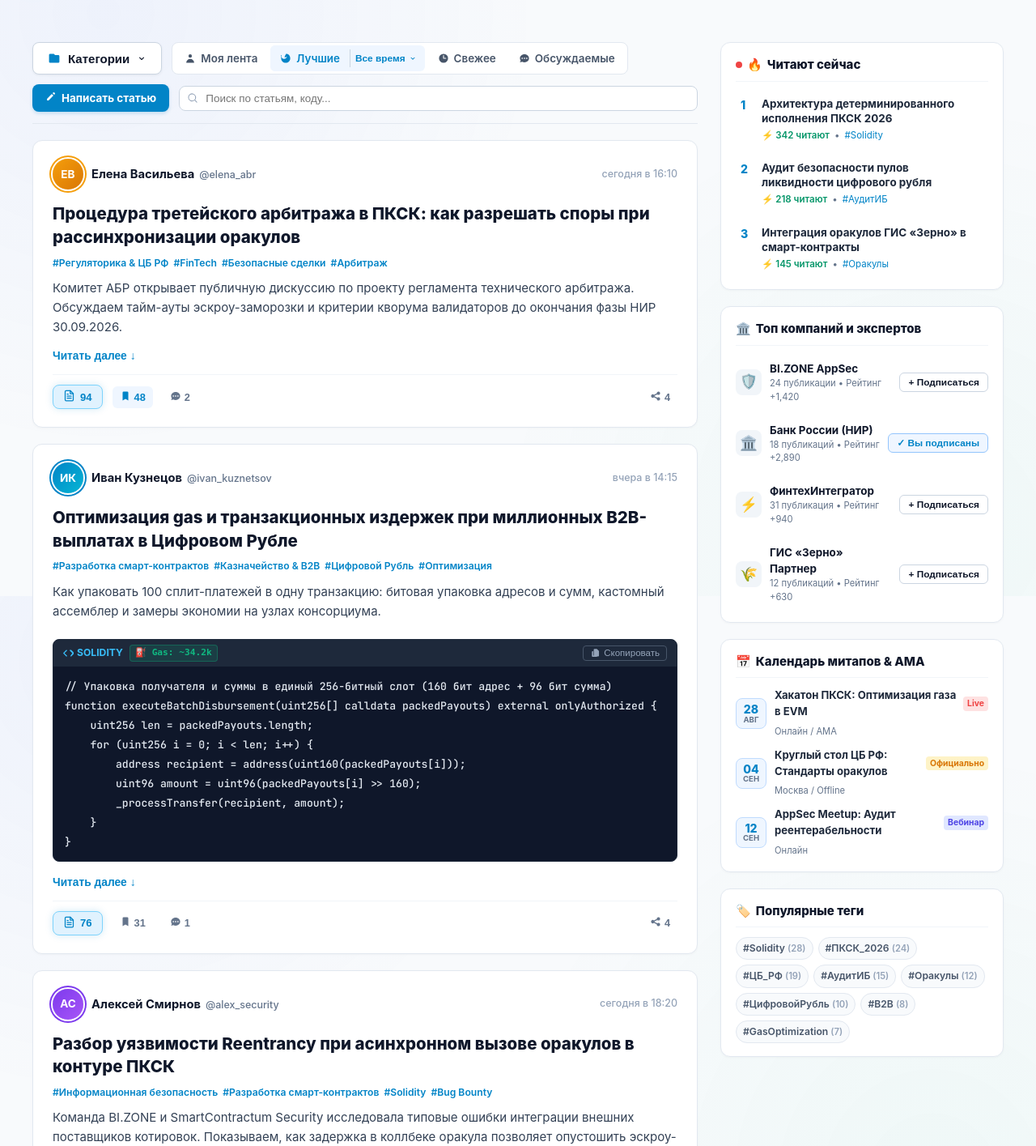
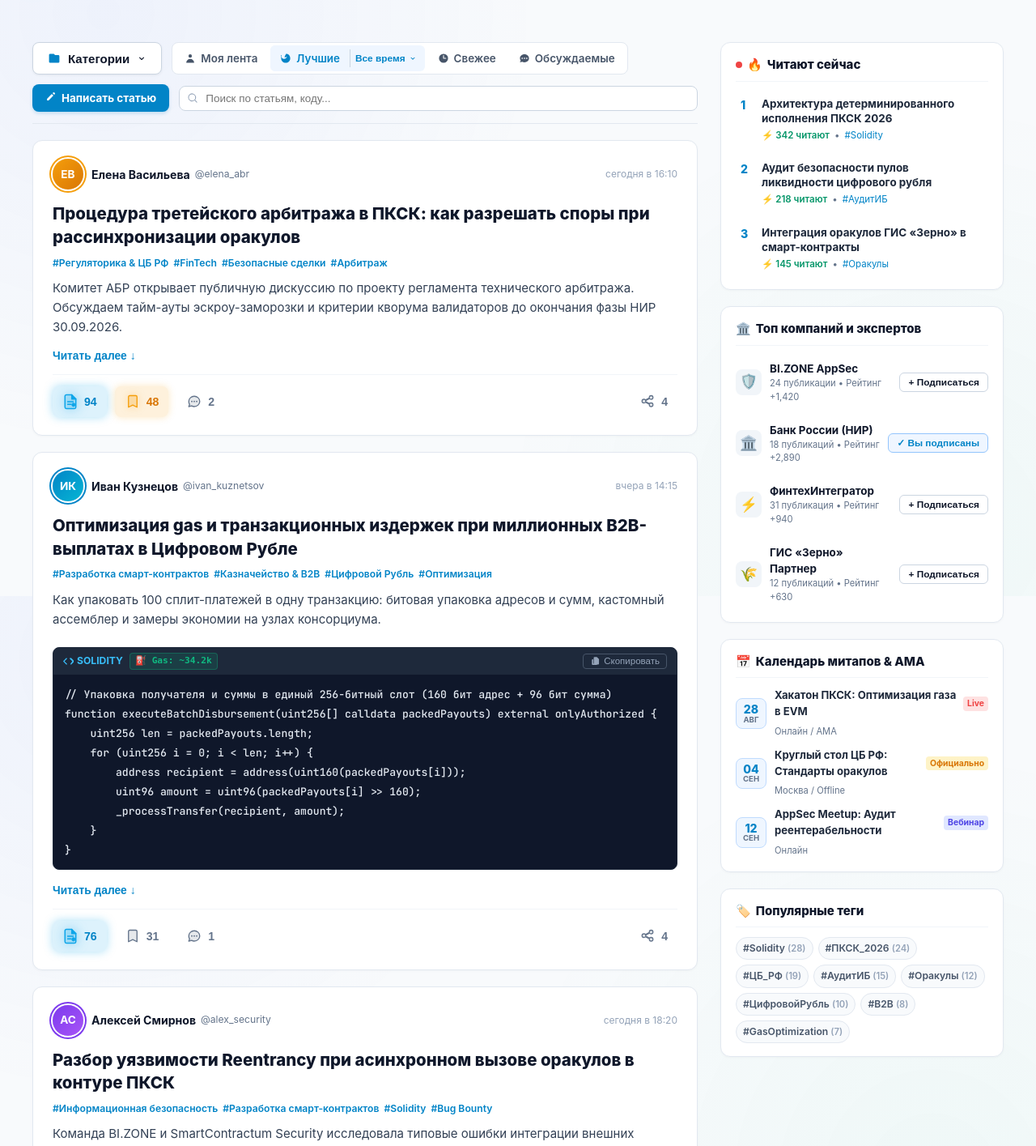
Before and after one commit to Th3Dem/smartcontractum, a FastAPI app: page /feed in a window 1280 px wide. Shown: the part 64-1479 px from the top of the page at 81% size. Run offline with FastAPI, Linux system fonts and the light colour scheme.

Commit message:
style(feed): refine article footer action icons, remove like button outline, add neon active glow, and enlarge bookmarks/comments/share

```diff
--- a/frontend/static/css/forum_social.css
+++ b/frontend/static/css/forum_social.css
@@ -2047,76 +2047,132 @@ body.light-theme-feed {
 }
 
 /* ======================================================================
-   SMART CONTRACT LIKE BUTTON (v2.5.0)
+   CARD FOOTER ACTION BUTTONS & SMART CONTRACT LIKE (v2.6.0)
 ====================================================================== */
+.habr-card-footer {
+    display: flex;
+    align-items: center;
+    justify-content: space-between;
+    padding-top: 14px;
+    border-top: 1px solid #f1f5f9;
+    gap: 12px;
+    margin-top: auto;
+}
+
+.habr-footer-left {
+    display: flex;
+    align-items: center;
+    gap: 10px;
+}
+
+.habr-footer-right {
+    display: flex;
+    align-items: center;
+    gap: 10px;
+}
+
+/* Unified Stat Buttons */
+.habr-stat-btn {
+    display: inline-flex !important;
+    align-items: center !important;
+    justify-content: center !important;
+    gap: 7px !important;
+    height: 38px !important;
+    padding: 0 12px !important;
+    border-radius: 8px !important;
+    border: none !important;
+    background: transparent !important;
+    color: #64748b !important;
+    font-size: 0.88rem !important;
+    font-weight: 700 !important;
+    cursor: pointer !important;
+    transition: all 0.18s cubic-bezier(0.4, 0, 0.2, 1) !important;
+    user-select: none !important;
+    box-sizing: border-box !important;
+    outline: none !important;
+}
+
+.habr-stat-btn .stat-icon-wrap {
+    display: inline-flex;
+    align-items: center;
+    justify-content: center;
+    width: 20px;
+    height: 20px;
+}
+
+.habr-stat-btn .stat-svg {
+    width: 18px;
+    height: 18px;
+    display: block;
+    transition: transform 0.2s cubic-bezier(0.34, 1.56, 0.64, 1);
+}
+
+.habr-stat-btn:hover .stat-svg {
+    transform: scale(1.15);
+}
+
+/* 1. Smart Contract Like Button (Border-free, Glow on Active) */
 .btn-contract-like {
-    display: inline-flex;
-    align-items: center;
-    gap: 6px;
-    padding: 5px 12px;
-    border-radius: 8px;
-    background: #f8fafc;
-    border: 1px solid #e2e8f0;
-    color: #475569;
-    font-size: 0.82rem;
-    font-weight: 700;
-    cursor: pointer;
-    transition: all 0.18s cubic-bezier(0.4, 0, 0.2, 1);
+    border: none !important;
+    background: transparent !important;
+    color: #64748b !important;
 }
 
 .btn-contract-like:hover {
-    background: #eff6ff;
-    color: #0284c7;
-    border-color: #bae6fd;
+    background: rgba(14, 165, 233, 0.08) !important;
+    color: #0284c7 !important;
     transform: translateY(-1px);
-    box-shadow: 0 2px 6px rgba(2, 132, 199, 0.12);
+}
+
+.btn-contract-like:hover .contract-icon-svg {
+    transform: scale(1.22) rotate(-6deg) !important;
 }
 
 .btn-contract-like.is-active {
-    background: #e0f2fe;
-    color: #0284c7;
-    border-color: #7dd3fc;
-    box-shadow: 0 0 10px rgba(2, 132, 199, 0.18);
-}
-
-.btn-contract-like .contract-icon-svg {
-    width: 15px;
-    height: 15px;
-    stroke: currentColor;
-    stroke-width: 2;
-    transition: transform 0.2s ease;
-}
-
-.btn-contract-like:hover .contract-icon-svg {
-    transform: scale(1.15) rotate(-6deg);
-}
-
-.habr-author-meta {
-    display: flex;
-    flex-direction: column;
-    justify-content: center;
-}
-
-.author-name-line {
-    display: flex;
-    align-items: baseline;
-    gap: 6px;
-}
-
-.habr-author-name {
-    font-size: 0.92rem;
-    font-weight: 700;
-    color: #0f172a;
-}
-
-.habr-author-handle {
-    font-size: 0.78rem;
-    color: #64748b;
-    font-weight: 500;
-}
-
-.habr-post-time {
-    font-size: 0.78rem;
-    color: #94a3b8;
-    font-weight: 500;
-}
+    background: rgba(14, 165, 233, 0.14) !important;
+    color: #0284c7 !important;
+    box-shadow: 0 0 12px rgba(14, 165, 233, 0.35) !important;
+}
+
+.btn-contract-like.is-active .contract-icon-svg {
+    color: #0ea5e9 !important;
+    filter: drop-shadow(0 0 6px rgba(14, 165, 233, 0.65)) !important;
+    transform: scale(1.12);
+}
+
+.btn-contract-like.is-active .likes-count-val {
+    color: #0284c7 !important;
+    font-weight: 800 !important;
+}
+
+/* 2. Bookmarks Button */
+.btn-bookmark:hover {
+    background: rgba(245, 158, 11, 0.08) !important;
+    color: #d97706 !important;
+    transform: translateY(-1px);
+}
+
+.btn-bookmark.is-active {
+    background: rgba(245, 158, 11, 0.14) !important;
+    color: #d97706 !important;
+    box-shadow: 0 0 10px rgba(245, 158, 11, 0.25) !important;
+}
+
+.btn-bookmark.is-active .bookmark-icon-svg {
+    color: #f59e0b !important;
+    filter: drop-shadow(0 0 4px rgba(245, 158, 11, 0.5)) !important;
+}
+
+/* 3. Comments Button */
+.btn-comments-toggle:hover {
+    background: rgba(99, 102, 241, 0.08) !important;
+    color: #4f46e5 !important;
+    transform: translateY(-1px);
+}
+
+/* 4. Share / Repost Button */
+.btn-share:hover {
+    background: rgba(16, 185, 129, 0.08) !important;
+    color: #059669 !important;
+    transform: translateY(-1px);
+}
--- a/frontend/templates/forum/index.html
+++ b/frontend/templates/forum/index.html
@@ -3,7 +3,7 @@
 {% block title %}{{ page_title or 'База знаний и лента статей Habr 2.0 — SmartContractum' }}{% endblock %}
 
 {% block extra_css %}
-<link rel="stylesheet" href="/static/css/forum_social.css?v=2.5.0">
+<link rel="stylesheet" href="/static/css/forum_social.css?v=2.6.0">
 <!-- Schema.org JSON-LD Collection Markup -->
 <script type="application/ld+json">
 {
@@ -459,19 +459,18 @@
                         </button>
                     </div>
 
-                    <!-- 8. Interactive Card Footer: Smart Contract Like, Bookmarks, Comments -->
+                    <!-- 8. Interactive Card Footer: Smart Contract Like, Bookmarks, Comments, Share -->
                     <div class="habr-card-footer">
                         <div class="habr-footer-left">
                             <!-- Smart Contract Like Button -->
                             <button type="button" class="habr-stat-btn btn-contract-like {% if post.is_upvoted or post.score > 0 %}is-active{% endif %}"
-                                    data-action="like" data-post-id="{{ post.id }}" title="Одобрить смарт-контракт (Лайк)">
+                                    data-action="like" data-post-id="{{ post.id }}" title="Одобрить смарт-контракт (Лайк)" aria-label="Лайк смарт-контракта">
                                 <span class="stat-icon-wrap" aria-hidden="true">
-                                    <svg class="stat-svg contract-icon-svg" viewBox="0 0 24 24" fill="none" stroke="currentColor" stroke-width="2" stroke-linecap="round" stroke-linejoin="round">
-                                        <path d="M14 2H6a2 2 0 0 0-2 2v16a2 2 0 0 0 2 2h12a2 2 0 0 0 2-2V8z"></path>
-                                        <polyline points="14 2 14 8 20 8"></polyline>
-                                        <line x1="16" y1="13" x2="8" y2="13"></line>
-                                        <line x1="16" y1="17" x2="8" y2="17"></line>
-                                        <polyline points="10 9 9 9 8 9"></polyline>
+                                    <svg class="stat-svg contract-icon-svg" viewBox="0 0 24 24" fill="currentColor">
+                                        <path d="M14 2H6C4.89543 2 4 2.89543 4 4V20C4 21.1046 4.89543 22 6 22H18C19.1046 22 20 21.1046 20 20V8L14 2Z" fill="currentColor" fill-opacity="0.16" stroke="currentColor" stroke-width="1.8" stroke-linejoin="round"/>
+                                        <path d="M14 2V8H20" stroke="currentColor" stroke-width="1.8" stroke-linecap="round" stroke-linejoin="round"/>
+                                        <path d="M8 12H16M8 16H13" stroke="currentColor" stroke-width="1.8" stroke-linecap="round"/>
+                                        <circle cx="16.5" cy="16.5" r="2.5" fill="currentColor" stroke="currentColor" stroke-width="1"/>
                                     </svg>
                                 </span>
                                 <span class="stat-val likes-count-val">{{ post.score if post.score > 0 else 0 }}</span>
@@ -479,10 +478,10 @@
 
                             <!-- Bookmarks Button -->
                             <button type="button" class="habr-stat-btn btn-bookmark {% if post.is_bookmarked %}is-active{% endif %}"
-                                    data-action="bookmark" data-post-id="{{ post.id }}" title="Добавить в закладки">
+                                    data-action="bookmark" data-post-id="{{ post.id }}" title="Добавить в закладки" aria-label="Закладки">
                                 <span class="stat-icon-wrap" aria-hidden="true">
-                                    <svg class="stat-svg" viewBox="0 0 20 20" fill="currentColor">
-                                        <path d="M5 4a2 2 0 012-2h6a2 2 0 012 2v14l-5-3.125L5 18V4z" />
+                                    <svg class="stat-svg bookmark-icon-svg" viewBox="0 0 24 24" fill="currentColor">
+                                        <path d="M5 4C5 2.89543 5.89543 2 7 2H17C18.1046 2 19 2.89543 19 4V21L12 17.5L5 21V4Z" fill="currentColor" fill-opacity="0.16" stroke="currentColor" stroke-width="1.8" stroke-linejoin="round"/>
                                     </svg>
                                 </span>
                                 <span class="stat-val bookmarks-count-val">{{ post.bookmarks_count }}</span>
@@ -490,10 +489,11 @@
 
                             <!-- Comments Button -> Opens Comments Drawer -->
                             <button type="button" class="habr-stat-btn btn-comments-toggle btn-open-drawer"
-                                    data-action="open-drawer" data-post-id="{{ post.id }}" title="Открыть обсуждение статьи">
+                                    data-action="open-drawer" data-post-id="{{ post.id }}" title="Открыть обсуждение статьи" aria-label="Комментарии">
                                 <span class="stat-icon-wrap" aria-hidden="true">
-                                    <svg class="stat-svg" viewBox="0 0 20 20" fill="currentColor">
-                                        <path fill-rule="evenodd" d="M18 10c0 3.866-3.582 7-8 7a8.841 8.841 0 01-4.083-.98L2 17l1.338-3.123C2.493 12.767 2 11.434 2 10c0-3.866 3.582-7 8-7s8 3.134 8 7zM7 9H5v2h2V9zm8 0h-2v2h2V9zm-4 0H9v2h2V9z" clip-rule="evenodd" />
+                                    <svg class="stat-svg comment-icon-svg" viewBox="0 0 24 24" fill="currentColor">
+                                        <path d="M21 11.5C21 16.1944 16.9706 20 12 20C10.4284 20 8.94827 19.6158 7.67493 18.9416L3 20L4.35417 16.4866C3.49842 15.0604 3 13.3444 3 11.5C3 6.80558 7.02944 3 12 3C16.9706 3 21 6.80558 21 11.5Z" fill="currentColor" fill-opacity="0.16" stroke="currentColor" stroke-width="1.8" stroke-linejoin="round"/>
+                                        <path d="M8 11.5H8.01M12 11.5H12.01M16 11.5H16.01" stroke="currentColor" stroke-width="2.5" stroke-linecap="round"/>
                                     </svg>
                                 </span>
                                 <span class="stat-val comments-count-val">{{ post.replies_count }}</span>
@@ -506,10 +506,11 @@
                                     data-action="share-popover"
                                     data-post-id="{{ post.id }}"
                                     data-post-title="{{ post.title }}"
-                                    title="Поделиться статьей">
+                                    title="Поделиться статьей"
+                                    aria-label="Поделиться">
                                 <span class="stat-icon-wrap" aria-hidden="true">
-                                    <svg class="stat-svg" viewBox="0 0 20 20" fill="currentColor">
-                                        <path d="M15 8a3 3 0 10-2.977-2.63l-4.94 2.47a3 3 0 100 4.319l4.94 2.47a3 3 0 10.895-1.789l-4.94-2.47a3.027 3.027 0 000-.74l4.94-2.47C13.456 7.68 14.19 8 15 8z" />
+                                    <svg class="stat-svg share-icon-svg" viewBox="0 0 24 24" fill="currentColor">
+                                        <path d="M18 8C19.6569 8 21 6.65685 21 5C21 3.34315 19.6569 2 18 2C16.3431 2 15 3.34315 15 5C15 5.25368 15.0315 5.49989 15.0909 5.73453L8.85764 9.17083C8.28387 8.44857 7.39701 8 6 8C4.34315 8 3 9.34315 3 11C3 12.6569 4.34315 14 6 14C7.39701 14 8.28387 13.5514 8.85764 12.8292L15.0909 16.2655C15.0315 16.5001 15 16.7463 15 17C15 18.6569 16.3431 20 18 20C19.6569 20 21 18.6569 21 17C21 15.3431 19.6569 14 18 14C16.603 14 15.7161 14.4486 15.1424 15.1708L8.9091 11.7345C8.9685 11.4999 9 11.2537 9 11C9 10.7463 8.9685 10.5001 8.9091 10.2655L15.1424 6.82917C15.7161 7.55143 16.603 8 18 8Z" fill="currentColor" fill-opacity="0.16" stroke="currentColor" stroke-width="1.8" stroke-linejoin="round"/>
                                     </svg>
                                 </span>
                                 <span class="stat-val shares-count-val">{{ post.shares_count or 4 }}</span>
@@ -841,5 +842,5 @@
 {% endblock %}
 
 {% block extra_js %}
-<script src="/static/js/forum_social.js?v=2.5.0" defer></script>
+<script src="/static/js/forum_social.js?v=2.6.0" defer></script>
 {% endblock %}
```
Also changed, not shown: WORKLOG.md (+14 -0 lines).
